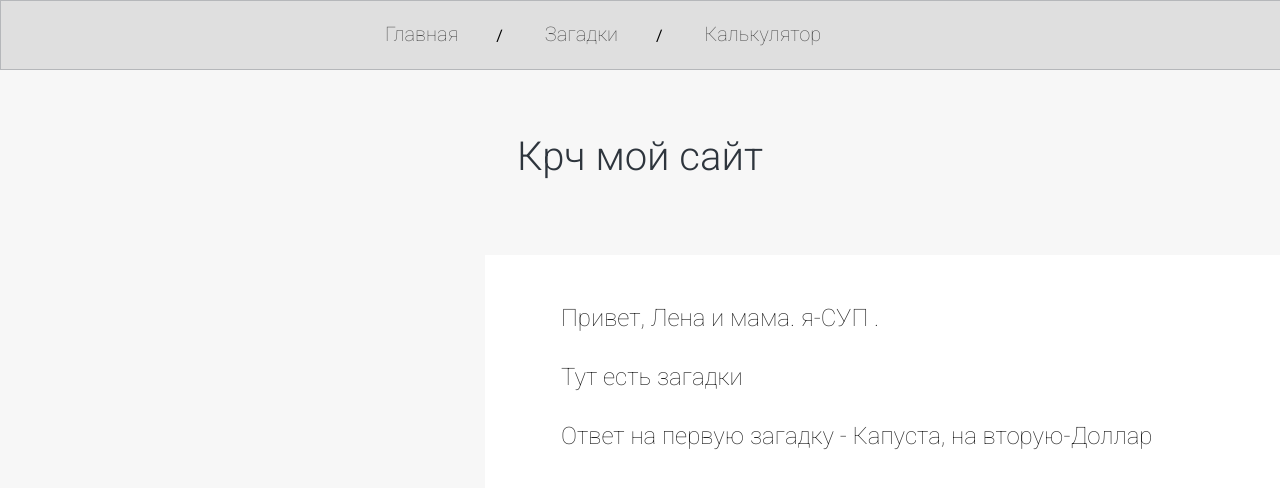
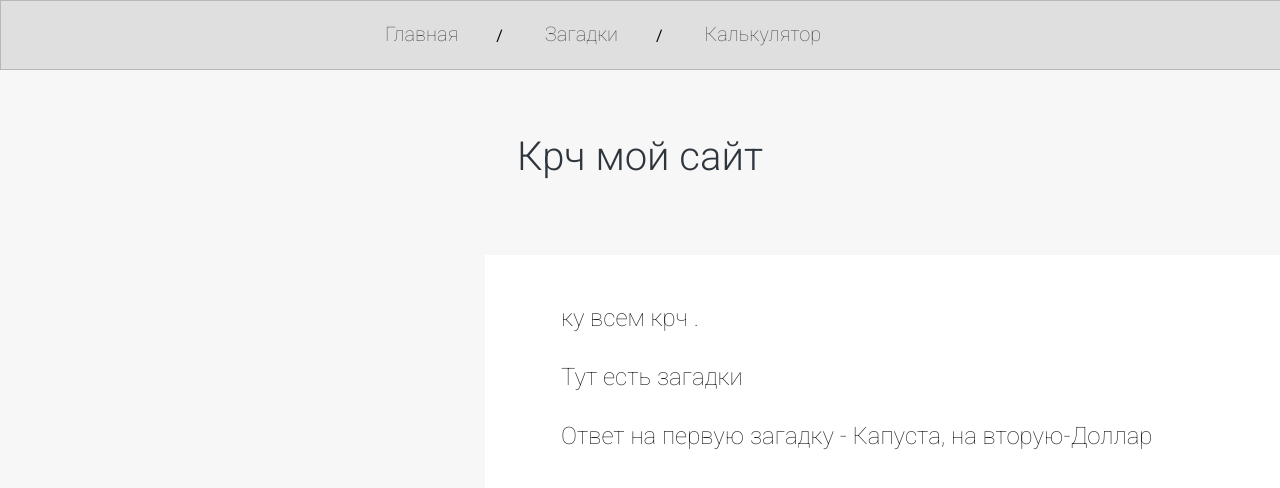
Before and after one commit to SUP123SUP/sup123sup.github.io, a plain HTML site: page index.html in a window 1280 px wide. Drawn offline with Linux system fonts and the light colour scheme.

Commit message:
moi sait

```diff
--- a/index.html
+++ b/index.html
@@ -18,7 +18,7 @@
 		<img srk= "img/photo.png"></img>
 
 		<div id="box_text">
-			<p>Привет, Лена и мама. я-СУП
+			<p>ку всем крч
 			<i></i>.</p>
 
 
```
